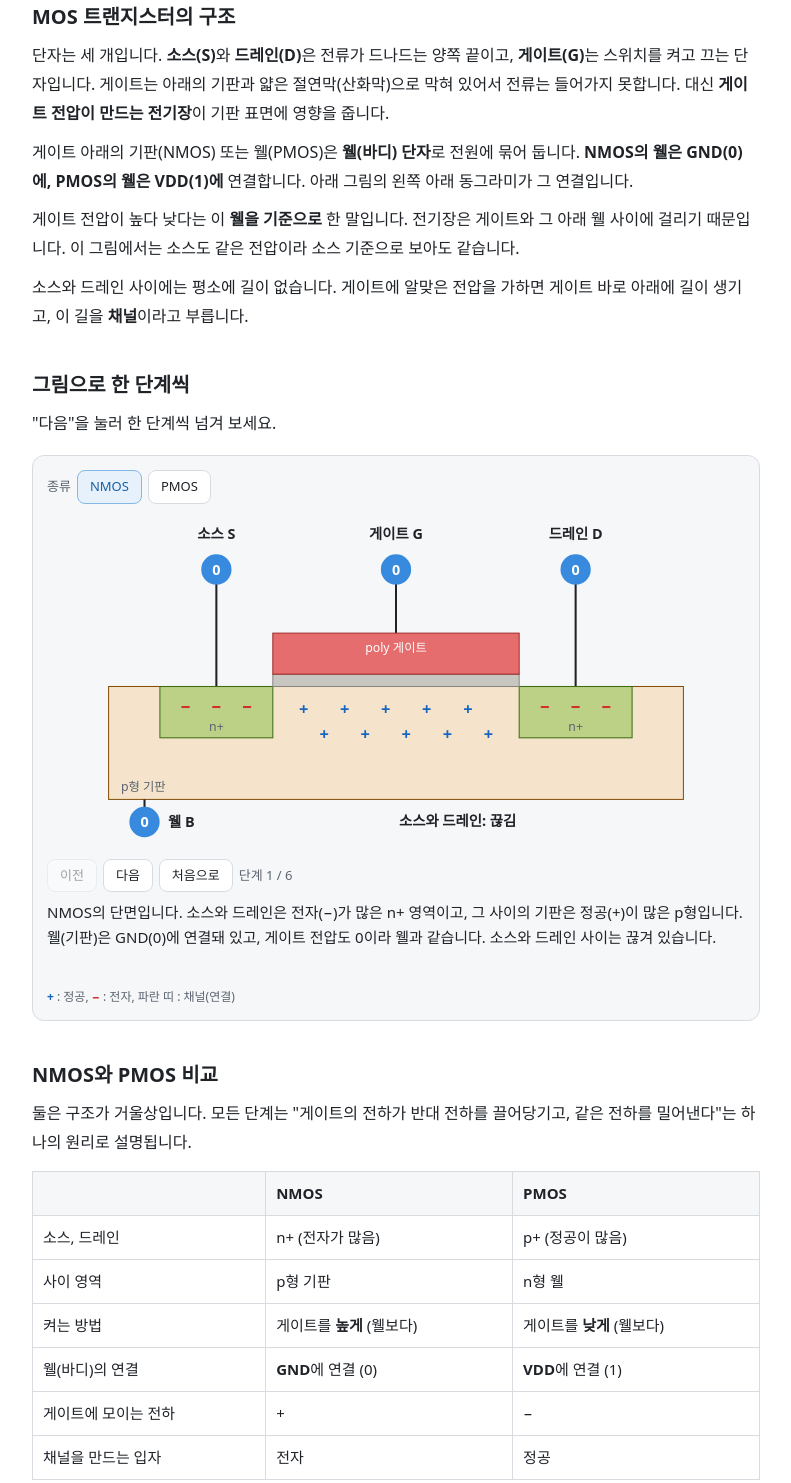
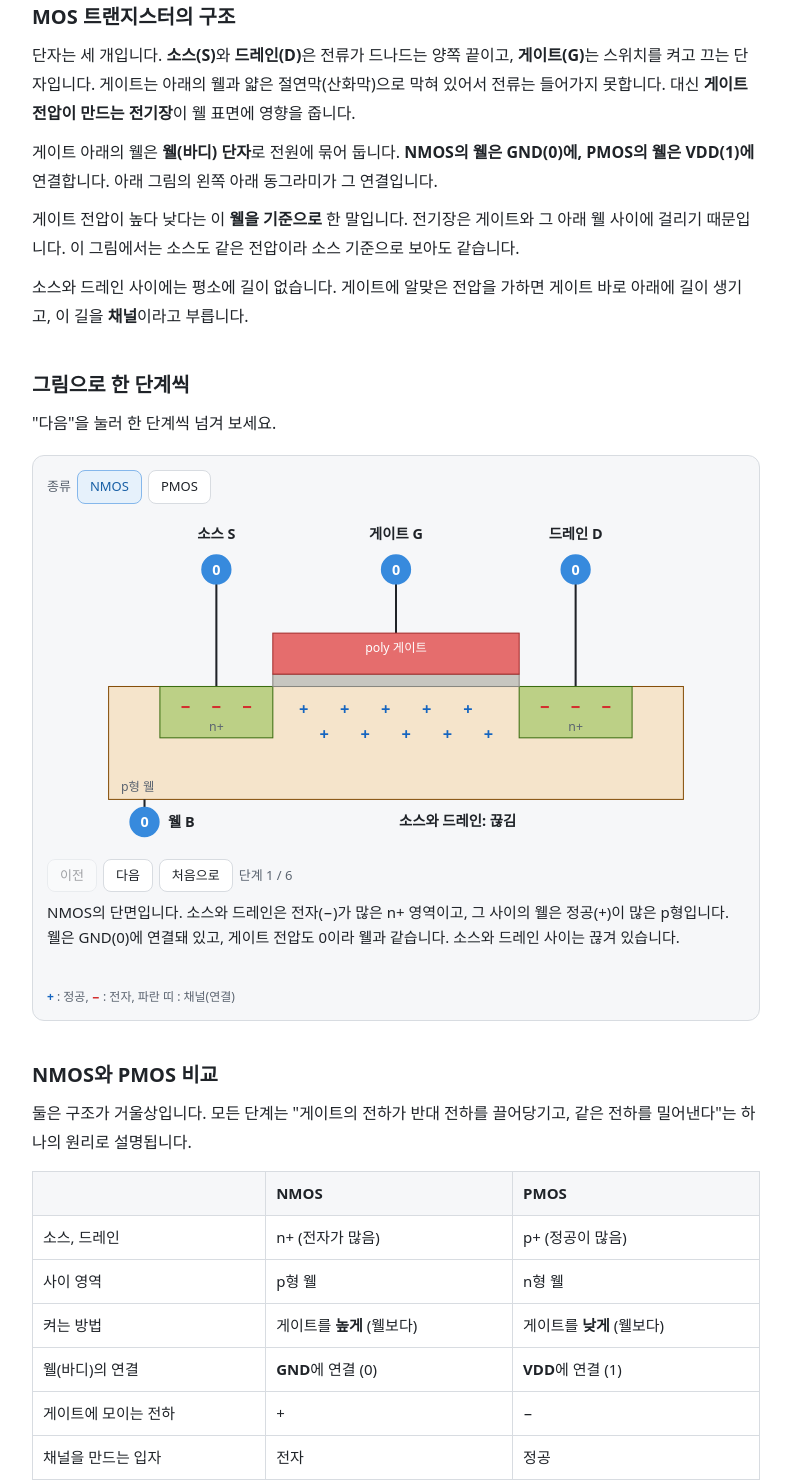
Before and after one commit to meyjeongtae-lang/semiconductor-study, a plain HTML site: page nmos-pmos.html in a window 1280 px wide. Shown: the part 307-1790 px from the top of the page, without its empty margins (244-1035 px from the left). Drawn offline with Linux system fonts and the light colour scheme.

Commit message:
nmos-pmos: 기판 표현을 웰로 통일
Co-Authored-By: Claude Sonnet 5.5 <noreply@anthropic.com>

```diff
--- a/nmos-pmos.html
+++ b/nmos-pmos.html
@@ -25,8 +25,8 @@
 </ul>
 
 <h2>MOS 트랜지스터의 구조</h2>
-<p>단자는 세 개입니다. <b>소스(S)</b>와 <b>드레인(D)</b>은 전류가 드나드는 양쪽 끝이고, <b>게이트(G)</b>는 스위치를 켜고 끄는 단자입니다. 게이트는 아래의 기판과 얇은 절연막(산화막)으로 막혀 있어서 전류는 들어가지 못합니다. 대신 <b>게이트 전압이 만드는 전기장</b>이 기판 표면에 영향을 줍니다.</p>
-<p>게이트 아래의 기판(NMOS) 또는 웰(PMOS)은 <b>웰(바디) 단자</b>로 전원에 묶어 둡니다. <b>NMOS의 웰은 GND(0)에, PMOS의 웰은 VDD(1)에</b> 연결합니다. 아래 그림의 왼쪽 아래 동그라미가 그 연결입니다.</p>
+<p>단자는 세 개입니다. <b>소스(S)</b>와 <b>드레인(D)</b>은 전류가 드나드는 양쪽 끝이고, <b>게이트(G)</b>는 스위치를 켜고 끄는 단자입니다. 게이트는 아래의 웰과 얇은 절연막(산화막)으로 막혀 있어서 전류는 들어가지 못합니다. 대신 <b>게이트 전압이 만드는 전기장</b>이 웰 표면에 영향을 줍니다.</p>
+<p>게이트 아래의 웰은 <b>웰(바디) 단자</b>로 전원에 묶어 둡니다. <b>NMOS의 웰은 GND(0)에, PMOS의 웰은 VDD(1)에</b> 연결합니다. 아래 그림의 왼쪽 아래 동그라미가 그 연결입니다.</p>
 <p>게이트 전압이 높다 낮다는 이 <b>웰을 기준으로</b> 한 말입니다. 전기장은 게이트와 그 아래 웰 사이에 걸리기 때문입니다. 이 그림에서는 소스도 같은 전압이라 소스 기준으로 보아도 같습니다.</p>
 <p>소스와 드레인 사이에는 평소에 길이 없습니다. 게이트에 알맞은 전압을 가하면 게이트 바로 아래에 길이 생기고, 이 길을 <b>채널</b>이라고 부릅니다.</p>
 
@@ -56,7 +56,7 @@
 <text id="arrT" class="ts" x="340" y="224" text-anchor="middle">전자 이동</text>
 <text id="tS" class="ts" x="165" y="213" text-anchor="middle">n+</text>
 <text id="tD" class="ts" x="515" y="213" text-anchor="middle">n+</text>
-<text id="tB" class="ts" x="72" y="272">p형 기판</text>
+<text id="tB" class="ts" x="72" y="272">p형 웰</text>
 <circle id="cS" cx="165" cy="56" r="14" stroke-width="1.5"/>
 <text id="nS" class="th" x="165" y="61" text-anchor="middle" style="fill:#fff">0</text>
 <circle id="cG" cx="340" cy="56" r="14" stroke-width="1.5"/>
@@ -79,7 +79,7 @@
 <table>
 <tr><th></th><th>NMOS</th><th>PMOS</th></tr>
 <tr><td>소스, 드레인</td><td>n+ (전자가 많음)</td><td>p+ (정공이 많음)</td></tr>
-<tr><td>사이 영역</td><td>p형 기판</td><td>n형 웰</td></tr>
+<tr><td>사이 영역</td><td>p형 웰</td><td>n형 웰</td></tr>
 <tr><td>켜는 방법</td><td>게이트를 <b>높게</b> (웰보다)</td><td>게이트를 <b>낮게</b> (웰보다)</td></tr>
 <tr><td>웰(바디)의 연결</td><td><b>GND</b>에 연결 (0)</td><td><b>VDD</b>에 연결 (1)</td></tr>
 <tr><td>게이트에 모이는 전하</td><td>+</td><td>−</td></tr>
@@ -187,12 +187,12 @@ function $(i){return root.querySelector('#'+i)}
 var HI='#378ADD',ON='#FF8A00',AR='#185FA5';
 function S(c,g,s,d,gc,ch,fl,f){return {c:c,g:g,s:s,d:d,gc:gc,ch:ch,fl:fl,f:f}}
 var CFG={
-n:{bv:0,body:['#EF9F27','0.22','#854F0B'],sd:['#97C459','0.6','#3B6D11'],sdSign:'−',bodySign:'+',chSign:'−',gcSign:'+',tS:'n+',tD:'n+',tB:'p형 기판',arrT:'전자 이동',
+n:{bv:0,body:['#EF9F27','0.22','#854F0B'],sd:['#97C459','0.6','#3B6D11'],sdSign:'−',bodySign:'+',chSign:'−',gcSign:'+',tS:'n+',tD:'n+',tB:'p형 웰',arrT:'전자 이동',
 steps:[
-S('NMOS의 단면입니다. 소스와 드레인은 전자(−)가 많은 n+ 영역이고, 그 사이의 기판은 정공(+)이 많은 p형입니다. 웰(기판)은 GND(0)에 연결돼 있고, 게이트 전압도 0이라 웰과 같습니다. 소스와 드레인 사이는 끊겨 있습니다.',0,0,0,0,0,0,[]),
+S('NMOS의 단면입니다. 소스와 드레인은 전자(−)가 많은 n+ 영역이고, 그 사이의 웰은 정공(+)이 많은 p형입니다. 웰은 GND(0)에 연결돼 있고, 게이트 전압도 0이라 웰과 같습니다. 소스와 드레인 사이는 끊겨 있습니다.',0,0,0,0,0,0,[]),
 S('드레인에 높은 전압(1)을 걸어도 전자는 지나가지 못합니다. 사이에 있는 p형 영역이 길을 막고 있기 때문입니다. 끊김(OFF) 상태입니다.',0,0,1,0,0,0,['cD']),
 S('게이트에 높은 전압(1)을 가합니다. 웰(0)보다 게이트가 높아지고, 게이트 쪽에 + 전하가 모입니다. 전하는 얇은 절연막을 뚫고 지나가지 못하고, 전기장만 아래로 전달됩니다.',1,0,1,1,0,0,['cG','gate']),
-S('게이트의 + 전하가 기판 표면의 정공(+)을 아래쪽으로 밀어냅니다. 대신 전자(−)는 끌려와서 게이트 바로 아래에 모이고, 이 길이 채널입니다.',1,0,1,1,1,0,['ch']),
+S('게이트의 + 전하가 웰 표면의 정공(+)을 아래쪽으로 밀어냅니다. 대신 전자(−)는 끌려와서 게이트 바로 아래에 모이고, 이 길이 채널입니다.',1,0,1,1,1,0,['ch']),
 S('채널이 소스의 n+와 드레인의 n+를 이어 줍니다. 전자가 소스에서 드레인 쪽으로 움직입니다. 연결(ON) 상태입니다. 전류의 방향은 전자와 반대인 드레인에서 소스입니다.',1,0,1,1,1,1,['arr']),
 S('게이트를 다시 0으로 내리면 + 전하가 사라지고 채널의 전자도 흩어져서 길이 없어집니다. 밀려났던 정공은 제자리로 돌아오고, 다시 끊김(OFF)입니다.',0,0,1,0,0,0,['cG'])]},
 p:{bv:1,body:['#5DCAA5','0.28','#0F6E56'],sd:['#EF9F27','0.6','#854F0B'],sdSign:'+',bodySign:'−',chSign:'+',gcSign:'−',tS:'p+',tD:'p+',tB:'n형 웰',arrT:'정공 이동',
```
